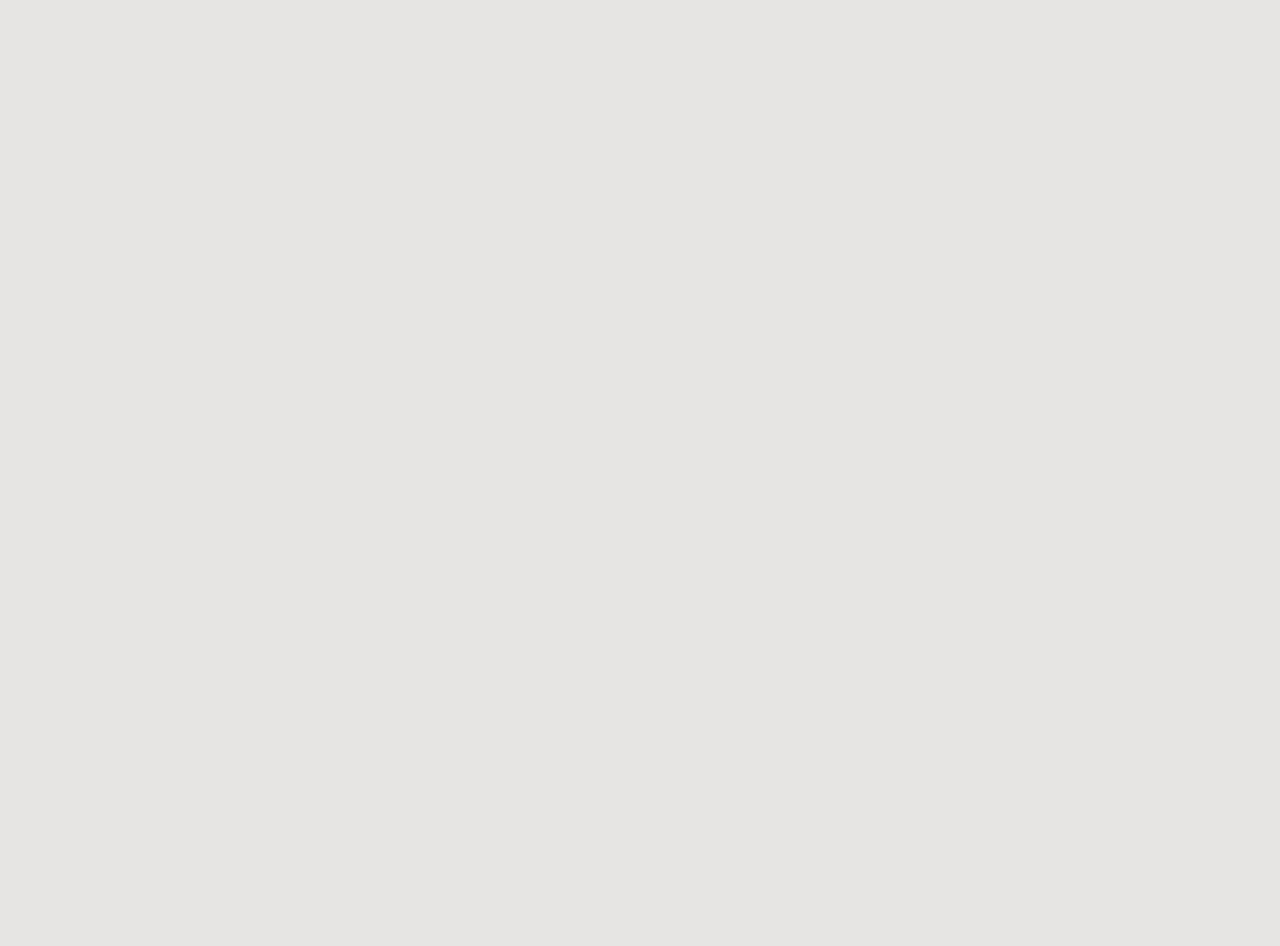
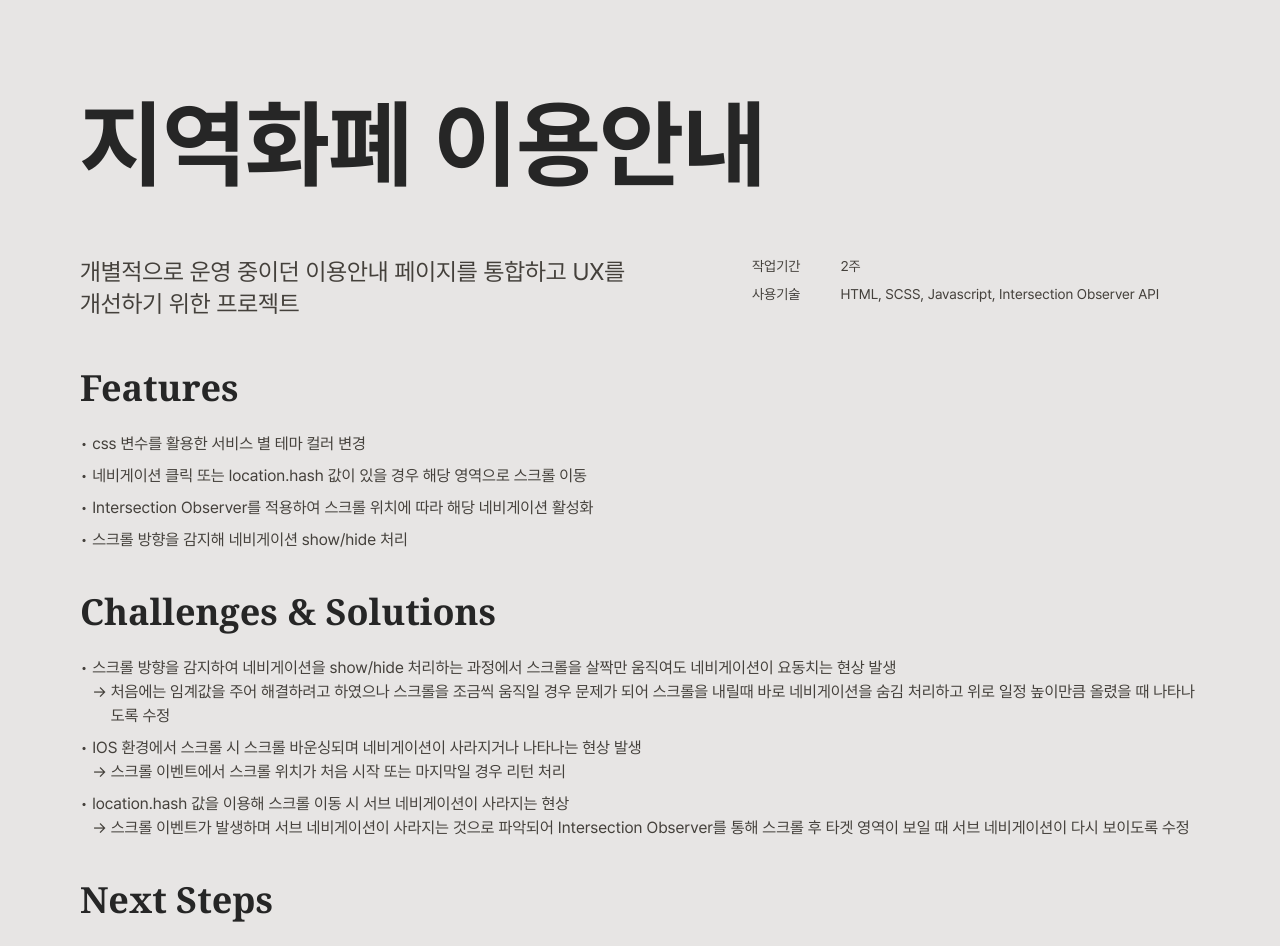
Before and after one commit to owopqowo/owopqowo.github.io, a React (Vite) app: page /project/0 in a window 1280 px wide. Before the commit this address had no page. Shown: the top 946 px of the page. Before the commit the page ends 800 px from the top, so only its background shows below. Built offline with nearby package versions, Linux system fonts and the light colour scheme.

Commit message:
feat: 프로젝트 구조 및 내용 추가

```diff
--- a/src/App.tsx
+++ b/src/App.tsx
@@ -32,7 +32,7 @@ function App() {
             <div className="mt-2 min-h-14 text-lg break-keep">
               쉽게 정보를 파악할 수 있도록 구조화된 이용안내 페이지
             </div>
-            <Link to="/project" className="mt-3 inline-block border-b-1">
+            <Link to="/project/0" className="mt-3 inline-block border-b-1">
               More
             </Link>
           </div>
--- a/src/Project.tsx
+++ b/src/Project.tsx
@@ -1,7 +1,65 @@
+import { useParams } from 'react-router';
+import { projects } from './projects';
+
+interface Challenge {
+  challenge: string;
+  solution: string;
+}
+
 function Detail() {
+  const { id } = useParams<{ id: string }>();
+  const numericId = Number(id);
+  const data = projects[numericId];
+
   return (
-    <main className="mx-auto max-w-[1400px] px-4 md:px-10 lg:px-20">
-      <h1 className="font-serif text-5xl font-bold text-neutral-800 md:text-8xl">Project</h1>
+    <main className="mx-auto max-w-[1400px] px-4 py-24 md:px-10 lg:px-20">
+      <header className="mb-16">
+        <h1 className="text-6xl font-bold break-keep text-neutral-800 md:text-8xl">{data.overview.title}</h1>
+      </header>
+      <div className="mb-12 md:flex md:items-start">
+        <p className="text-xl break-keep max-md:mb-6 md:flex-1/2 md:text-2xl">{data.overview.description}</p>
+        <div className="grid grid-cols-[auto_1fr] gap-x-10 gap-y-2 text-sm md:flex-1/2 md:pl-28">
+          <span>작업기간</span>
+          <span>{data.overview.duration}</span>
+          <span>사용기술</span>
+          <span>{data.overview.skill}</span>
+        </div>
+      </div>
+      <h2 className="mt-10 mb-6 font-serif text-4xl font-bold text-neutral-800">Features</h2>
+      <ul>
+        {data.features.map((item: string, index: number) => {
+          return (
+            <li key={index} className="mt-2 flex items-start before:mr-1 before:flex-initial before:content-['•']">
+              <div className="flex-auto">{item}</div>
+            </li>
+          );
+        })}
+      </ul>
+      <h2 className="mt-10 mb-6 font-serif text-4xl font-bold text-neutral-800">Challenges & Solutions</h2>
+      <ul>
+        {data.challenges.map((item: Challenge, index: number) => {
+          return (
+            <li key={index} className="mt-2 flex items-start before:mr-1 before:flex-initial before:content-['•']">
+              <div className="flex-auto">
+                {item.challenge}
+                <div className="flex items-start before:mr-1 before:flex-initial before:content-['→']">
+                  <div className="flex-auto">{item.solution}</div>
+                </div>
+              </div>
+            </li>
+          );
+        })}
+      </ul>
+      <h2 className="mt-10 mb-6 font-serif text-4xl font-bold text-neutral-800">Next Steps</h2>
+      <ul>
+        {data.next.map((item: string, index: number) => {
+          return (
+            <li key={index} className="mt-2 flex items-start before:mr-1 before:flex-initial before:content-['•']">
+              <div className="flex-auto">{item}</div>
+            </li>
+          );
+        })}
+      </ul>
     </main>
   );
 }
--- a/src/main.tsx
+++ b/src/main.tsx
@@ -12,7 +12,7 @@ createRoot(document.getElementById('root')!).render(
       <Routes>
         <Route path="/" element={<App />} />
         <Route path="about" element={<About />} />
-        <Route path="project" element={<Project />} />
+        <Route path="project/:id" element={<Project />} />
       </Routes>
     </BrowserRouter>
   </StrictMode>,
--- /dev/null
+++ b/src/projects.ts
@@ -0,0 +1,37 @@
+export const projects = [
+  {
+    overview: {
+      title: '지역화폐 이용안내',
+      description: '개별적으로 운영 중이던 이용안내 페이지를 통합하고 UX를 개선하기 위한 프로젝트',
+      duration: '2주',
+      skill: 'HTML, SCSS, Javascript, Intersection Observer API',
+    },
+    features: [
+      'css 변수를 활용한 서비스 별 테마 컬러 변경',
+      '네비게이션 클릭 또는 location.hash 값이 있을 경우 해당 영역으로 스크롤 이동',
+      'Intersection Observer를 적용하여 스크롤 위치에 따라 해당 네비게이션 활성화',
+      '스크롤 방향을 감지해 네비게이션 show/hide 처리',
+    ],
+    challenges: [
+      {
+        challenge:
+          '스크롤 방향을 감지하여 네비게이션을 show/hide 처리하는 과정에서 스크롤을 살짝만 움직여도 네비게이션이 요동치는 현상 발생',
+        solution:
+          '처음에는 임계값을 주어 해결하려고 하였으나 스크롤을 조금씩 움직일 경우 문제가 되어 스크롤을 내릴때 바로 네비게이션을 숨김 처리하고 위로 일정 높이만큼 올렸을 때 나타나도록 수정',
+      },
+      {
+        challenge: 'IOS 환경에서 스크롤 시 스크롤 바운싱되며 네비게이션이 사라지거나 나타나는 현상 발생',
+        solution: '스크롤 이벤트에서 스크롤 위치가 처음 시작 또는 마지막일 경우 리턴 처리',
+      },
+      {
+        challenge: 'location.hash 값을 이용해 스크롤 이동 시 서브 네비게이션이 사라지는 현상',
+        solution:
+          '스크롤 이벤트가 발생하며 서브 네비게이션이 사라지는 것으로 파악되어 Intersection Observer를 통해 스크롤 후 타겟 영역이 보일 때 서브 네비게이션이 다시 보이도록 수정',
+      },
+    ],
+    next: [
+      '페이지 별로 구분되어 있는 메뉴를 탭으로 수정하여 사용자 경험 개선',
+      '이미지 레이지 로드 적용으로 로딩 속도 개선',
+    ],
+  },
+];
```
